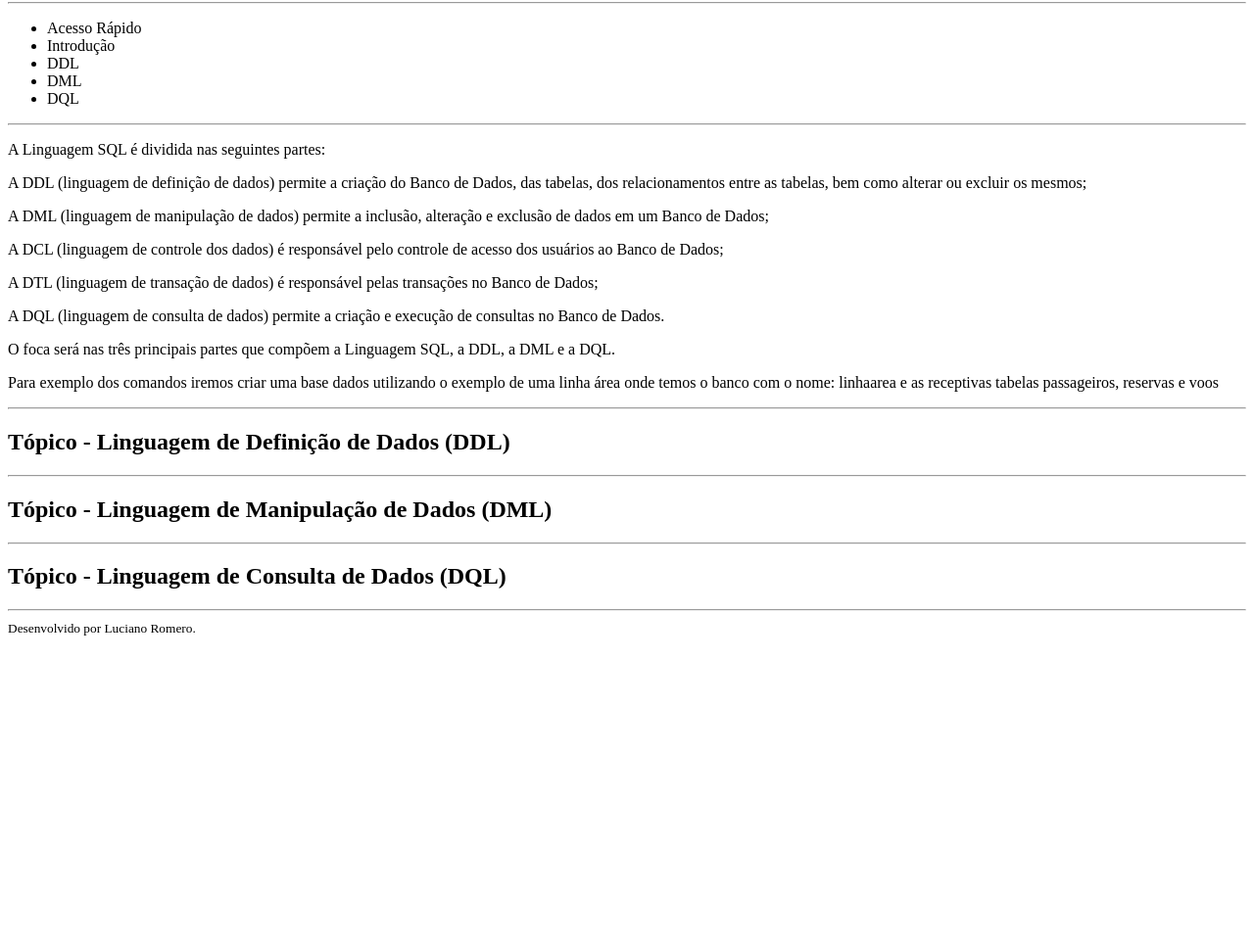
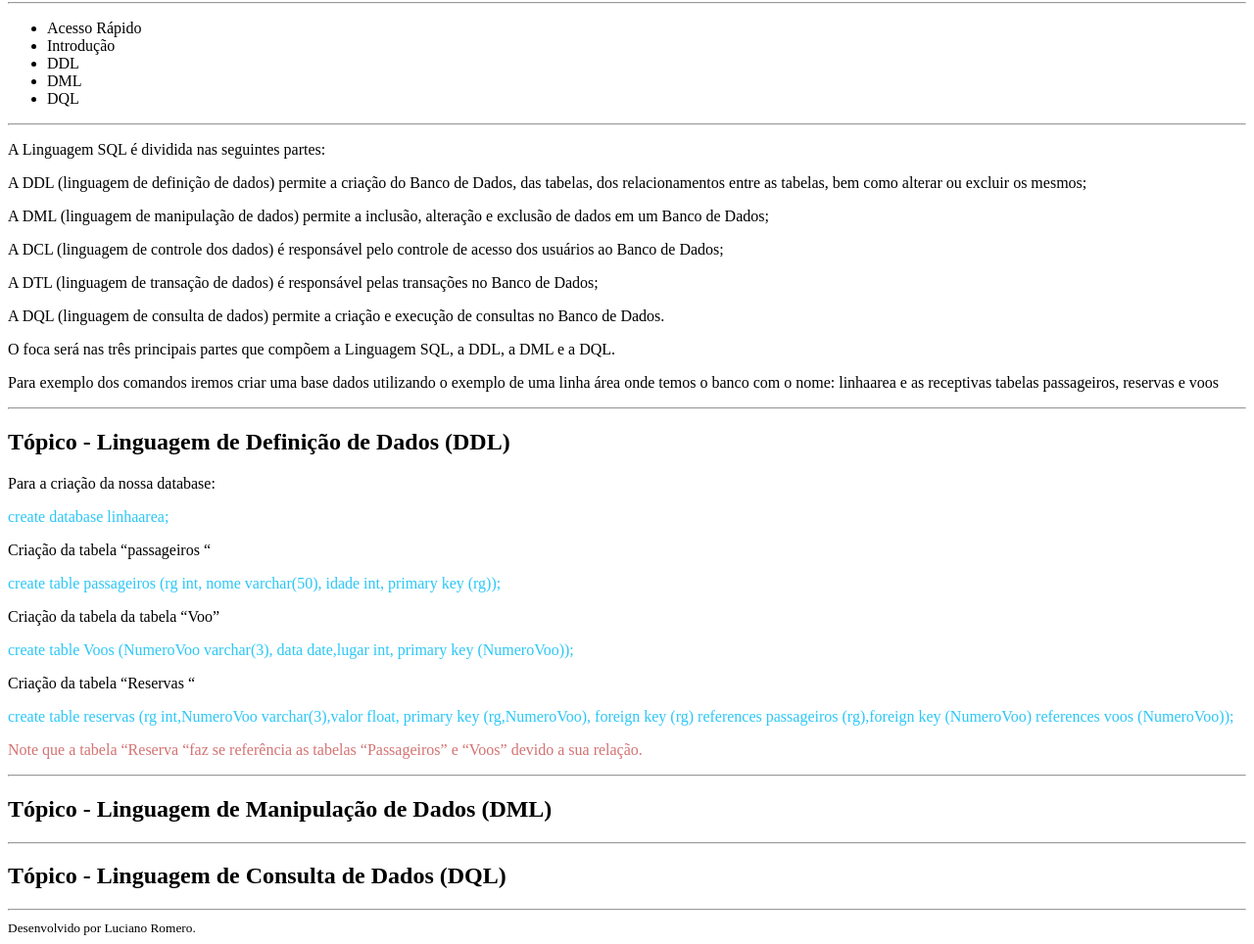
Before and after one commit to lucianoromero/Linguagem-SQL, a plain HTML site: page index.html in a window 1280 px wide. Shown: the part 78-1042 px from the top of the page at 98% size. Before the commit the page ends 800 px from the top, so only its background shows below. Drawn offline with Linux system fonts and the light colour scheme.

Commit message:
Criacao da base de dados e suas tabelas

```diff
--- a/index.html
+++ b/index.html
@@ -45,6 +45,22 @@
     <hr>
     <h2>Tópico - Linguagem de Definição de Dados (DDL)</h2>
 
+    <p> Para a criação da nossa database: </p>
+    <p style="color: rgba(0, 188, 245, 0.836)" > create database linhaarea; </p>
+
+    <p>Criação da tabela “passageiros “</p>
+    <p style="color: rgba(0, 188, 245, 0.836)" > create table passageiros (rg int, nome varchar(50), idade int, primary key (rg)); </p>
+
+    <p>Criação da tabela da tabela “Voo”</p>
+    <p style="color: rgba(0, 188, 245, 0.836)" > create table Voos (NumeroVoo varchar(3), data date,lugar int, primary key (NumeroVoo)); </p>
+
+    <p>Criação da tabela “Reservas “</p>
+    <p style="color: rgba(0, 188, 245, 0.836)" > create table reservas (rg int,NumeroVoo varchar(3),valor float, primary key (rg,NumeroVoo), foreign key (rg) references passageiros (rg),foreign key (NumeroVoo) references voos (NumeroVoo)); </p>
+
+    <p style="color: rgba(204, 86, 86, 0.836)">Note que a tabela “Reserva “faz se referência as tabelas “Passageiros” e “Voos” devido a sua relação.</p>
+
+
+
 
     <hr>
     <h2>Tópico - Linguagem de Manipulação de Dados (DML)</h2>
```
